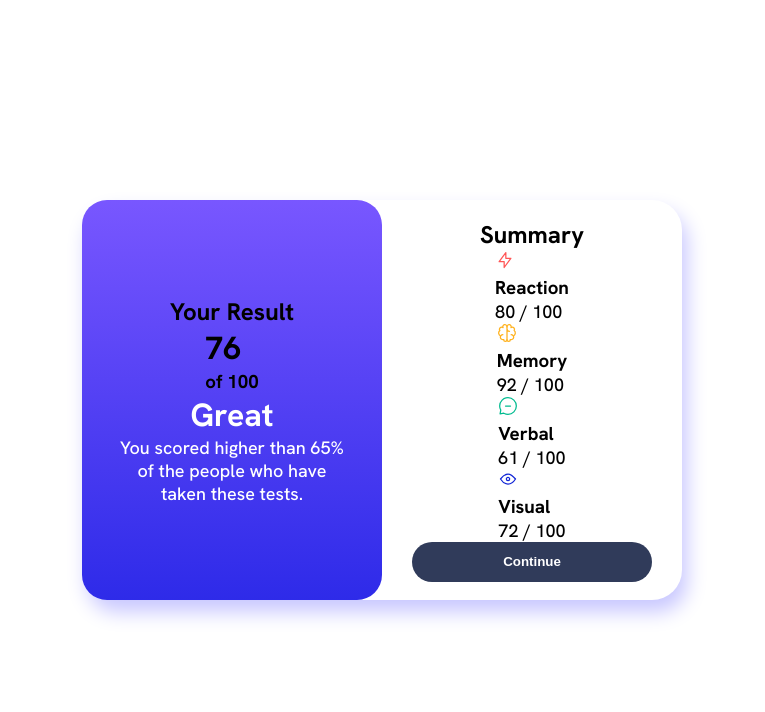
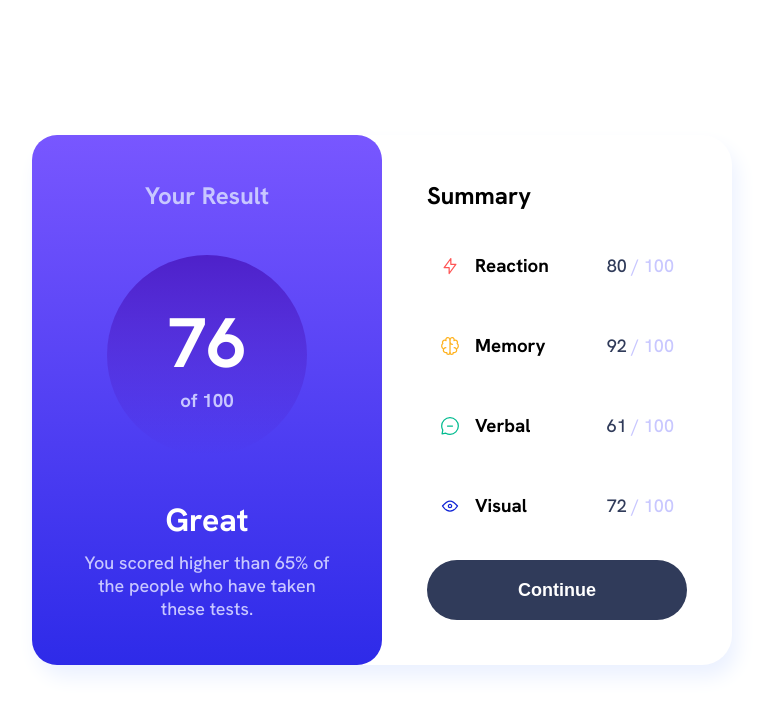
Before and after one commit to GabigoldoSenai/results-summary-component, a plain HTML site: page index.html in a window 1280 px wide. Shown: the whole page, without its empty margins (258-1023 px from the left). Drawn offline with Linux system fonts and the light colour scheme.

Commit message:
design and paddings added - need to colorize items

```diff
--- a/assets/css/style.css
+++ b/assets/css/style.css
@@ -44,13 +44,13 @@ p{
 }
 
 .container{
-    width: 600px;
-    height: 400px;
+    width: 700px;
+    height: 530px;
     background-color: var(--White);
     display:flex;
     flex-direction: row;
     border-radius: 30px;
-    box-shadow: 5px 12px 20px var(--Light-lavender);
+    box-shadow: 5px 12px 20px var(--Pale-blue);
 }
 
 .result-box{
@@ -60,15 +60,43 @@ p{
     display:flex;
     flex-direction: column;
     align-items: center;
-    justify-content: center;
+    justify-content: space-between;
+    padding: 45px;
+    color: var(--Light-lavender);
 }
 
 .result-text{
     color: var(--White);
     text-align: center;
-    width: 75%;
+    width: 100%;
+    display: flex;
+    flex-direction: column;
+    gap: 10px;
 }
 
+.result{
+    width: 200px;
+    height: 200px;
+    background: linear-gradient( var(--Violet-blue) 0%, var(--Persian-blue) 100%);
+    border-radius: 50%;
+    display:flex;
+    align-items: center;
+    justify-content: center;
+    flex-direction: column;
+}
+
+.result> .score{
+    font-size: 70px;
+    color: var(--White);
+}
+
+.result > .total{
+    color: var(--Light-lavender);
+}
+
+.result-text> p{
+    color:var(--Light-lavender);
+}
 
 
 
@@ -76,27 +104,51 @@ p{
     width: 50%;
     display: flex;
     flex-direction: column;
+    justify-content: space-between;
+    align-items: center;
+    padding: 45px;
+    align-items: flex-start;
+}
+
+.item-title{
+    display:flex;
+    flex-direction: row;
+    align-items: center;
     justify-content: center;
-    align-items: center;
+    gap: 15px;
 }
 
 .item{
-    display:inline-block;
+    display:flex;
     flex-direction: row;
     justify-content: space-between;
+    align-items: center;
     gap: 10px;
+    width: 90%;
+    padding: 13px;
+    border-radius: 10px;
 }
+
+.item>p{
+    color: var(--Light-lavender);
+}
+
+.item> p> span{
+    color: var(--Dark-gray-blue);
+}
+
+
 
 .btn-continue{
     cursor: pointer;
-    width: 80%;
-    height: 40px;
-    border-radius: 20px;
+    width: 100%;
+    height: 60px;
+    border-radius: 30px;
     color: var(--White);
     font-weight: bold;
     background: var(--Dark-gray-blue);
 }
 
-.btn-continue:hover{
+.btn-continue:active{
     background:linear-gradient( var(--Light-slate-blue) 0%, var(--Light-royal-blue) 100%);
 }
--- a/index.html
+++ b/index.html
@@ -16,8 +16,8 @@
     <div class="result-box">
       <h2>Your Result</h2>
       <div class="result">
-        <h1>76</h1>
-        <h3>of 100</h3>
+        <h1 class="score">76</h1>
+        <h3 class="total">of 100</h3>
       </div>
       <div class="result-text">
         <h1>Great</h2>
@@ -26,7 +26,7 @@
     </div>
 
     <div class="summary-box">
-      <h2>Summary</h2>
+      <h2 class="title">Summary</h2>
       <div class="item">
         <div class="item-title">
           <img src="./assets/images/icon-reaction.svg" alt="">
@@ -55,7 +55,7 @@
         </div>
         <p><span class="score">72</span> / 100</p>
       </div>
-      <button class="btn-continue">Continue</button>
+      <button class="btn-continue"><p>Continue</p></button>
     </div>
   </main>
 </body>
```
